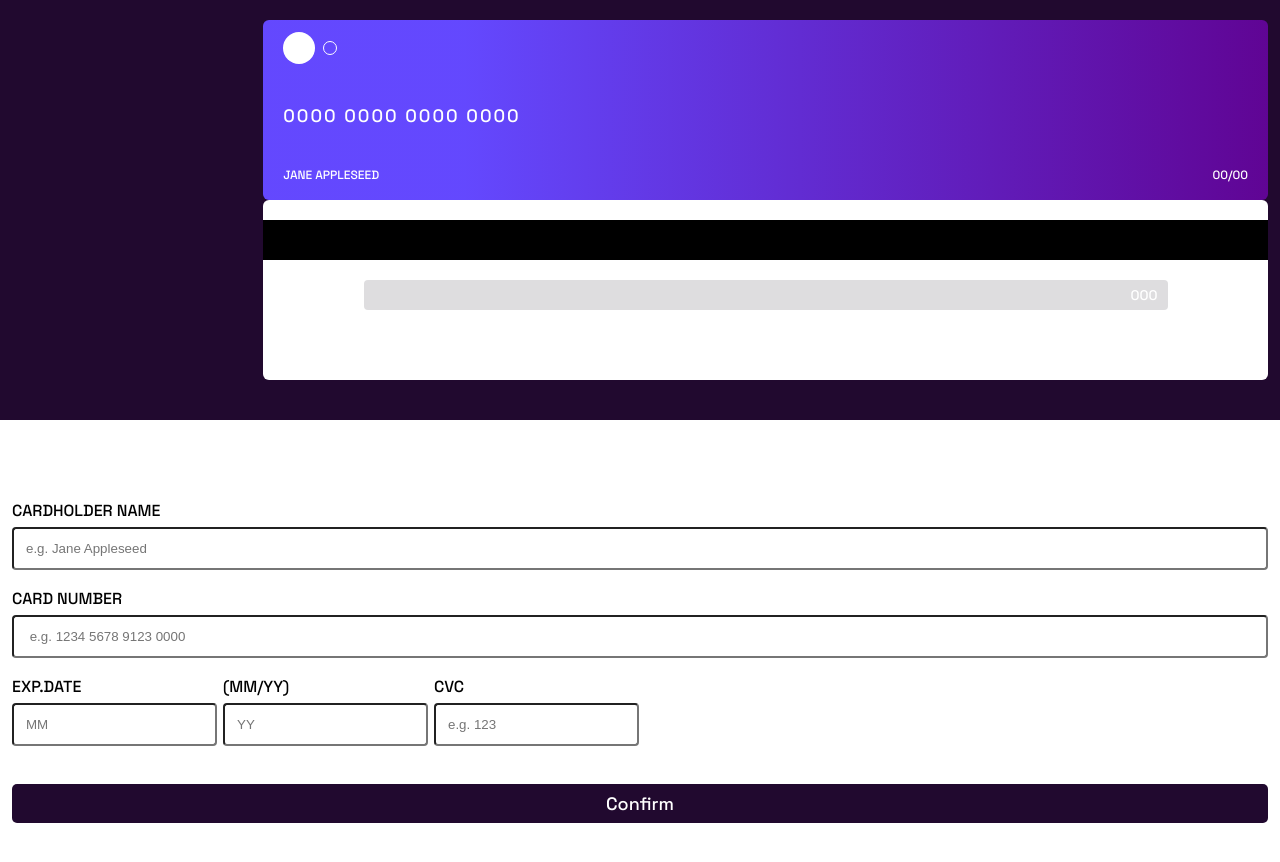
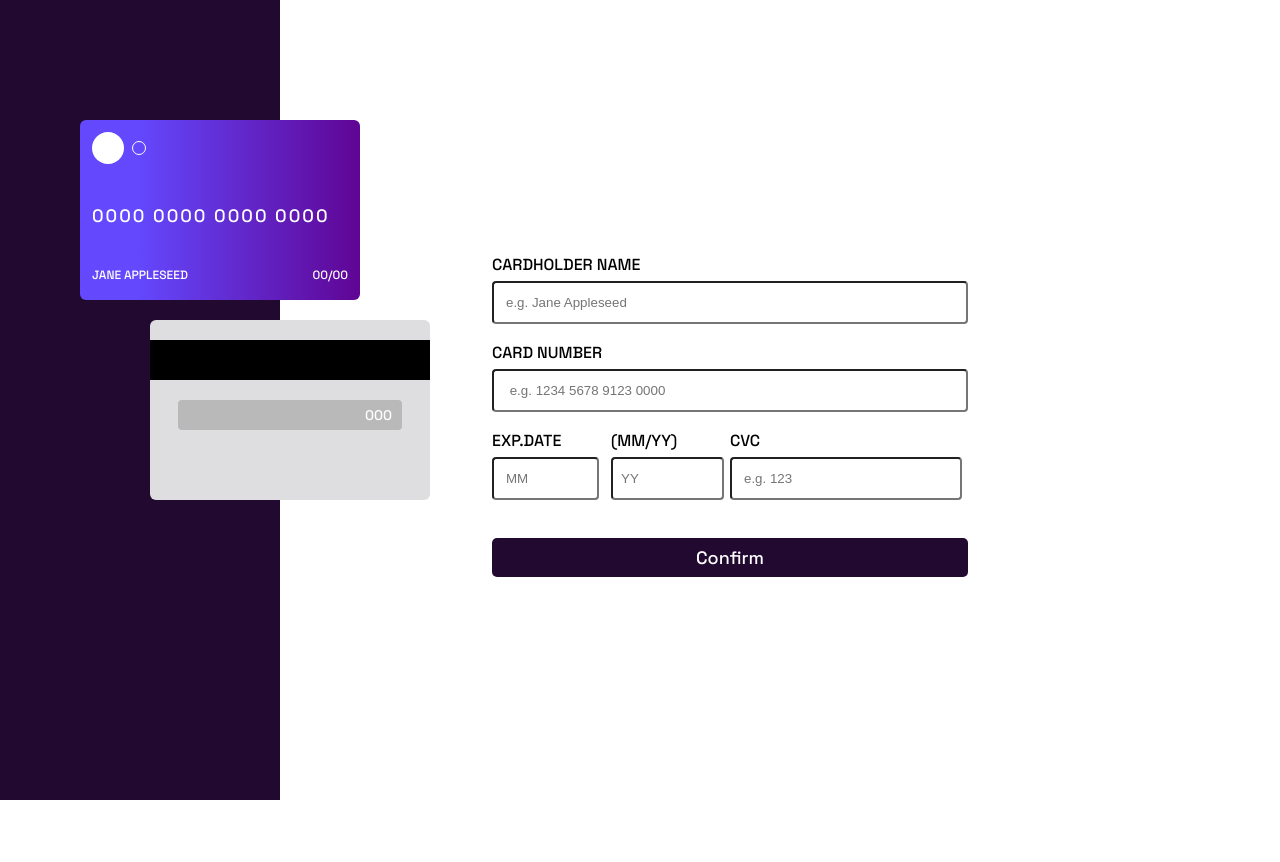
Before and after one commit to ismailakinkunmi/interactive-card-details-form, a plain HTML site: page index.html in a window 1280 px wide. After the commit the page ends 800 px from the top, so only its background shows below. Drawn offline with Linux system fonts and the light colour scheme.

Commit message:
Add media query for 1440px screen

```diff
--- a/style.css
+++ b/style.css
@@ -24,6 +24,7 @@ body {
     padding: 20px 12px 40px;
     display: flex;
     align-items: end;
+    min-width: 280px;
     flex-direction: column;
 }
 
@@ -40,7 +41,7 @@ body {
 /* card front */
 .front-card {
     background: linear-gradient(to right, hsl(249, 99%, 64%) 20%, hsl(278, 94%, 30%));
-    padding: 12px 20px;
+    padding: 12px;
 }
 
 .front-card .dots {
@@ -82,10 +83,10 @@ body {
     font-size: 12px;
 }
 
-/*_____________________________________ card back ________________________________________________*/
+/*_____________________________________ back card ________________________________________________*/
 
 .back-card {
-    background-color: var(--White);
+    background-color: var(--Light-grayish-violet);
     padding-top: 20px;
 }
 
@@ -98,7 +99,7 @@ body {
 
 .back-card .gray-box {
     margin: auto;
-    background-color: var(--Light-grayish-violet);
+    background-color: rgb(185, 185, 185);
     width: 80%;
     border-radius: 4px;
     font-size: 14px;
@@ -110,6 +111,7 @@ body {
 
 .form-section {
     width: 100%;
+    min-width: 280px;
     background-color: var(--White);
     padding: 80px 12px 50px;
 
@@ -167,7 +169,7 @@ input[type=number] {
 }
 
 
-@media screen and (max-width: 375px) {
+@media screen and (min-width: 375px) {
     .front-card {
         position: absolute;
         top: 130px;
@@ -199,3 +201,42 @@ input[type=number] {
         width: 100%;
     }
 }
+
+@media (min-width: 768px) and (max-width: 1440px) {
+
+
+    body {
+        display: flex;
+        justify-content: space-between;
+        padding-right: 100px;
+    }
+
+    .card-setion {
+        min-height: 100vh;
+        width: 200px;
+    }
+
+    .front-card,
+    .back-card {
+        max-width: 280px;
+    }
+
+    .front-card {
+        position: absolute;
+        left: 80px;
+        top: 120px;
+    }
+
+    .back-card {
+        position: absolute;
+        top: 320px;
+        left: 150px;
+    }
+
+    .form-section {
+        margin: auto;
+        max-width: 500px;
+    }
+
+
+}
```
